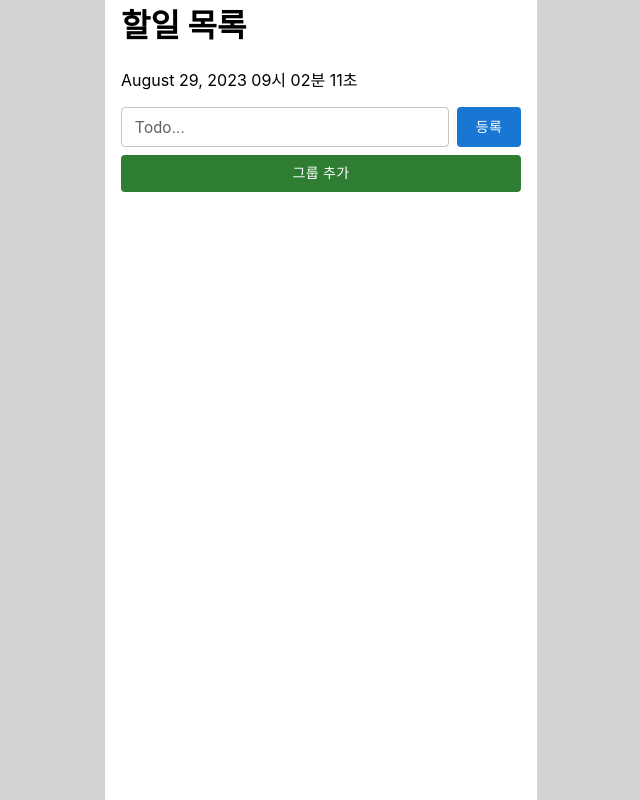
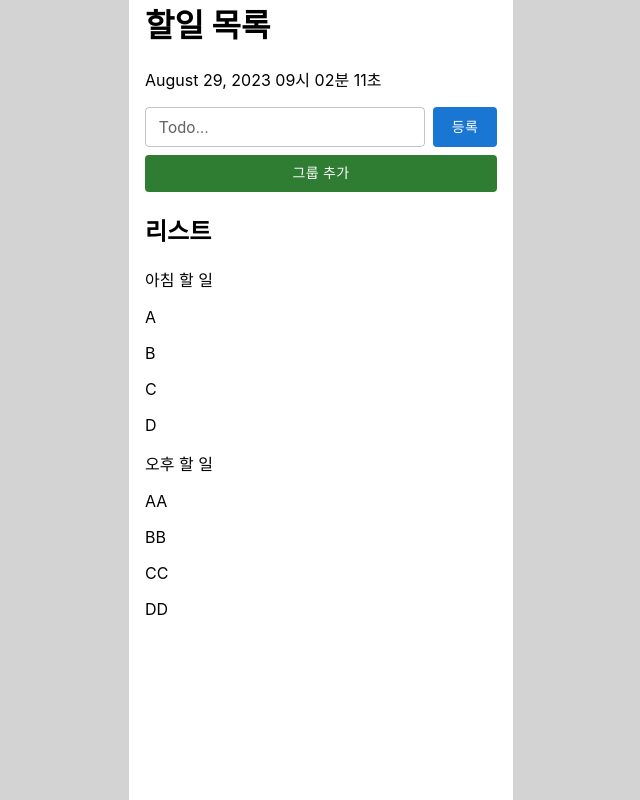
Before and after one commit to Sang-Gi/PTK_to-do-list, a React (Create React App) app: page / in a window 1280 px wide. Shown: the whole page, without its empty margins (319-959 px from the left). Built offline with nearby package versions, Linux system fonts and the light colour scheme.

Commit message:
feat: todolist fetch 작업

```diff
--- a/src/App.jsx
+++ b/src/App.jsx
@@ -1,16 +1,18 @@
 import styled from "styled-components";
 import Header from "./components/Header";
+import ToDoList from "./components/ToDoList";
 
 export default function App() {
   return (
     <Root>
       <Header />
+      <ToDoList />
     </Root>
   );
 }
 
 const Root = styled.div`
-  width: 25rem;
+  width: 22rem;
   height: 100vh;
   background-color: white;
   margin: 0 auto;
--- /dev/null
+++ b/src/components/GroupList.jsx
@@ -0,0 +1,17 @@
+import styled from "styled-components";
+import { styled as mstyled } from "@mui/material/styles";
+
+export default function GroupList(group) {
+  return (
+    <Root>
+      <p>{group.group.groupName}</p>
+      {group.group.toDoList.map((list) => {
+        return <p key={list.toDoId}>{list.toDoName}</p>;
+      })}
+    </Root>
+  );
+}
+
+const Root = styled.div`
+  width: 100%;
+`;
--- /dev/null
+++ b/src/components/ToDoList.jsx
@@ -0,0 +1,36 @@
+import styled from "styled-components";
+import GroupList from "./GroupList";
+import { useEffect, useState } from "react";
+import axios from "axios";
+
+export default function ToDoList() {
+  const [groups, setGroups] = useState([]);
+
+  useEffect(() => {
+    // fetch => group list 불러오기
+    const fetchData = async () => {
+      try {
+        const res = await axios("/data/dummy.json");
+        setGroups(res.data.groups);
+      } catch (err) {
+        console.error("Error: ", err);
+      }
+    };
+
+    fetchData();
+  }, []);
+
+  return (
+    <Root>
+      <h2>리스트</h2>
+      {groups.map((group) => {
+        return <GroupList key={group.groupId} group={group} />;
+      })}
+    </Root>
+  );
+}
+
+const Root = styled.div`
+  width: 100%;
+  height: 70%;
+`;
```
Also changed, not shown: public/data/dummy.json (renamed from src/data/dummy.json).
